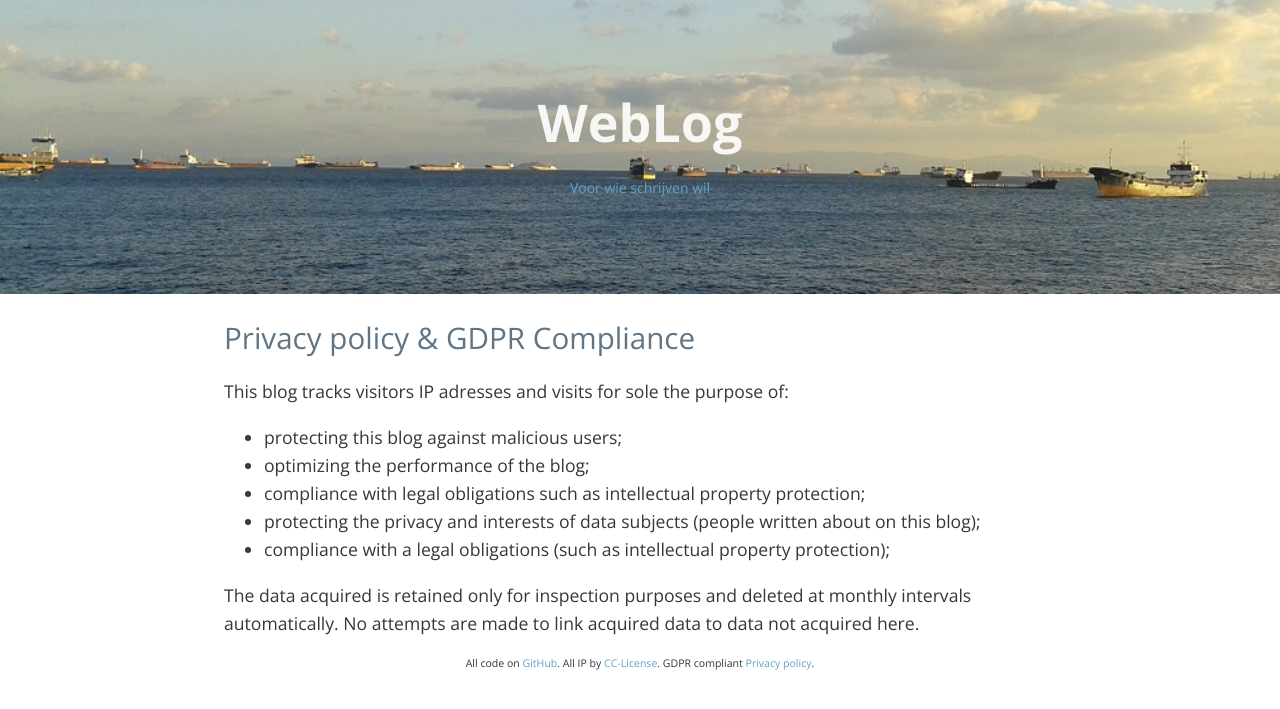
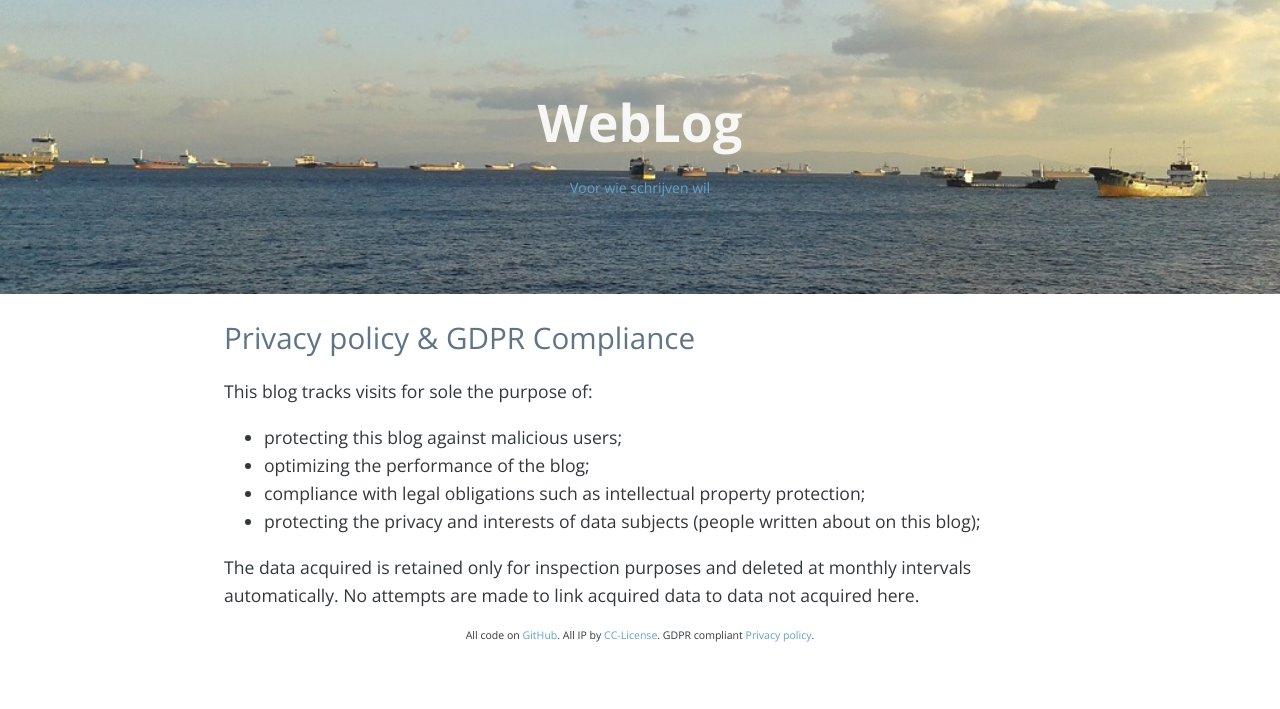
Before and after one commit to fprisse/Weblog, a Jekyll site: the page built from gdpr.md, in a window 1280 px wide. Shown: the top 709 px of the page. Built offline with Jekyll 4.4.1, drawn with Linux system fonts in a browser that asks for light colours; nearby versions of some CDN libraries; comment, search, counter and statistics services are not loaded.

Commit message:
Update gdpr.md

```diff
--- a/gdpr.md
+++ b/gdpr.md
@@ -4,12 +4,11 @@ title: Privacy policy & GDPR Compliance
 permalink: /gdpr/
 ---
 
-This blog tracks visitors IP adresses and visits for sole the purpose of:
+This blog tracks visits for sole the purpose of:
  - protecting this blog against malicious users;
  - optimizing the performance of the blog;
  - compliance with legal obligations such as intellectual property protection;
  - protecting the privacy and interests of data subjects (people written about on this blog);
- - compliance with a legal obligations (such as intellectual property protection);
 
 The data acquired is retained only for inspection purposes and deleted at monthly intervals automatically.
 No attempts are made to link acquired data to data not acquired here.
```
